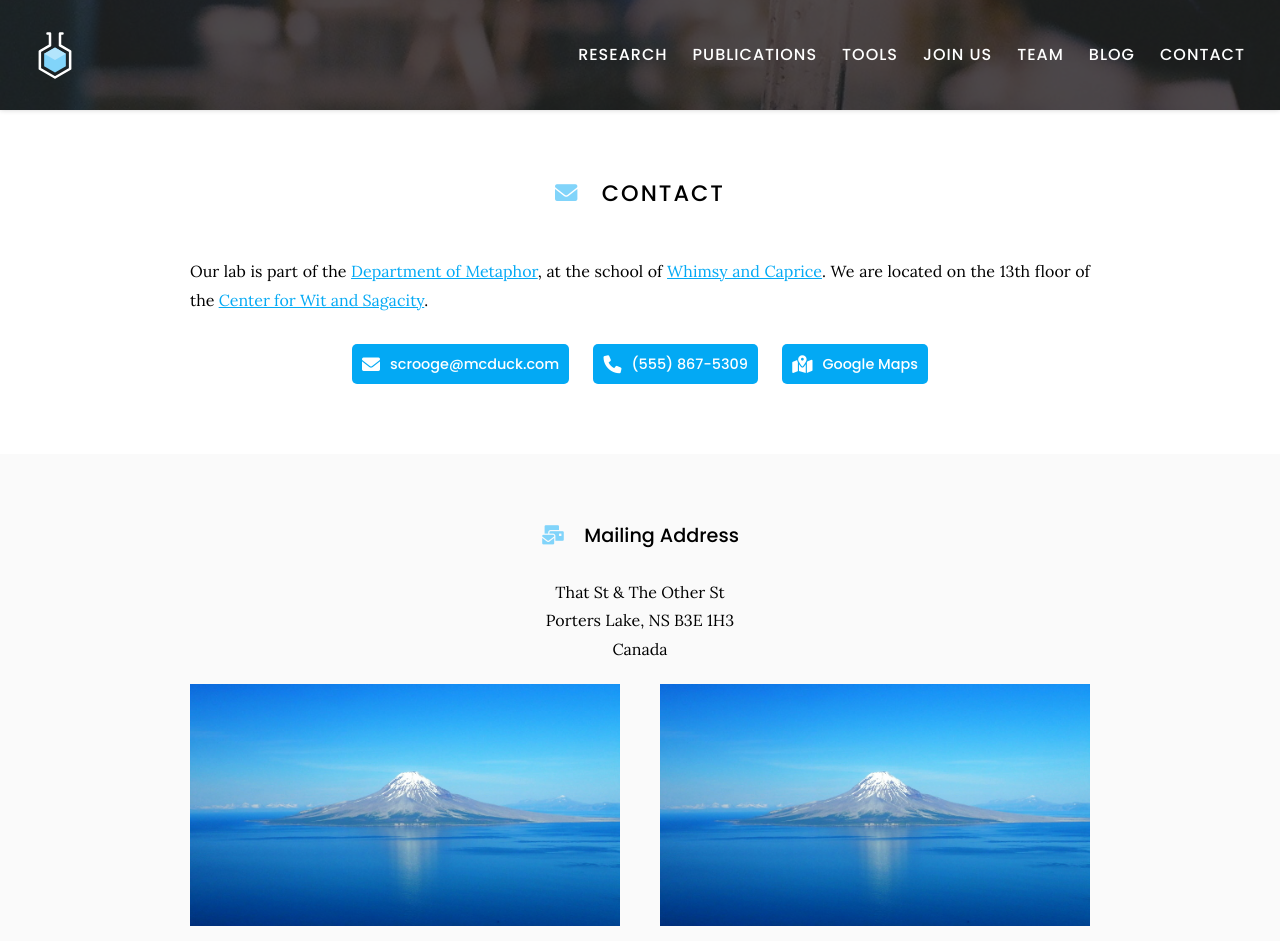
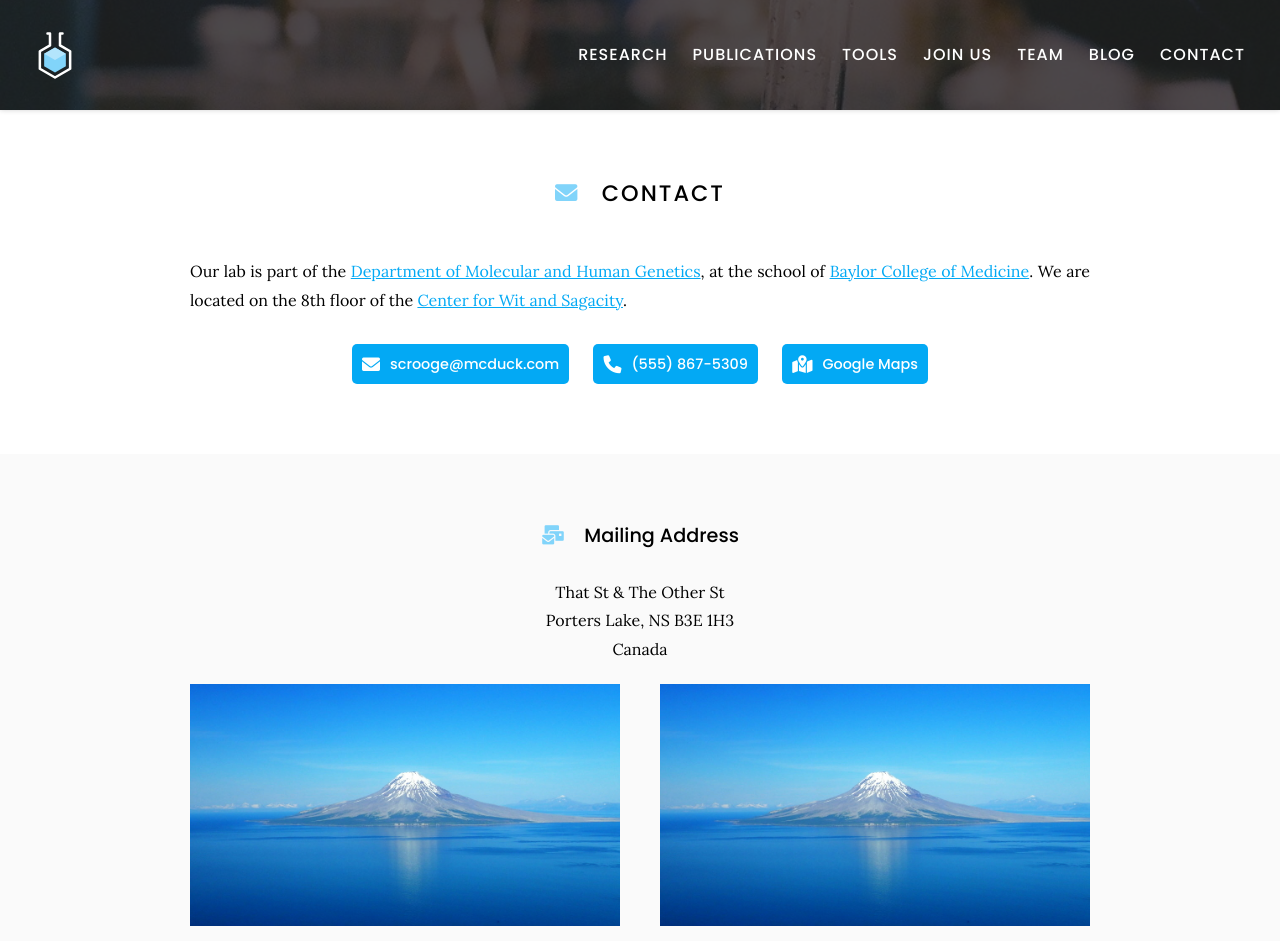
Before and after one commit to wmeng1018/Chen-lab-website, a Jekyll site: the page built from contact/index.md, in a window 1280 px wide. Shown: the top 941 px of the page. Built offline with Jekyll 4.4.1, drawn with Linux system fonts in a browser that asks for light colours.

Commit message:
Update index.md

```diff
--- a/contact/index.md
+++ b/contact/index.md
@@ -7,8 +7,8 @@ nav:
 
 # <i class="fas fa-envelope"></i>Contact
 
-Our lab is part of the [Department of Metaphor](), at the school of [Whimsy and Caprice]().
-We are located on the 13th floor of the [Center for Wit and Sagacity]().
+Our lab is part of the [Department of Molecular and Human Genetics](), at the school of [Baylor College of Medicine](https://www.bcm.edu/).
+We are located on the 8th floor of the [Center for Wit and Sagacity]().
 
 {%
   include link.html
```
